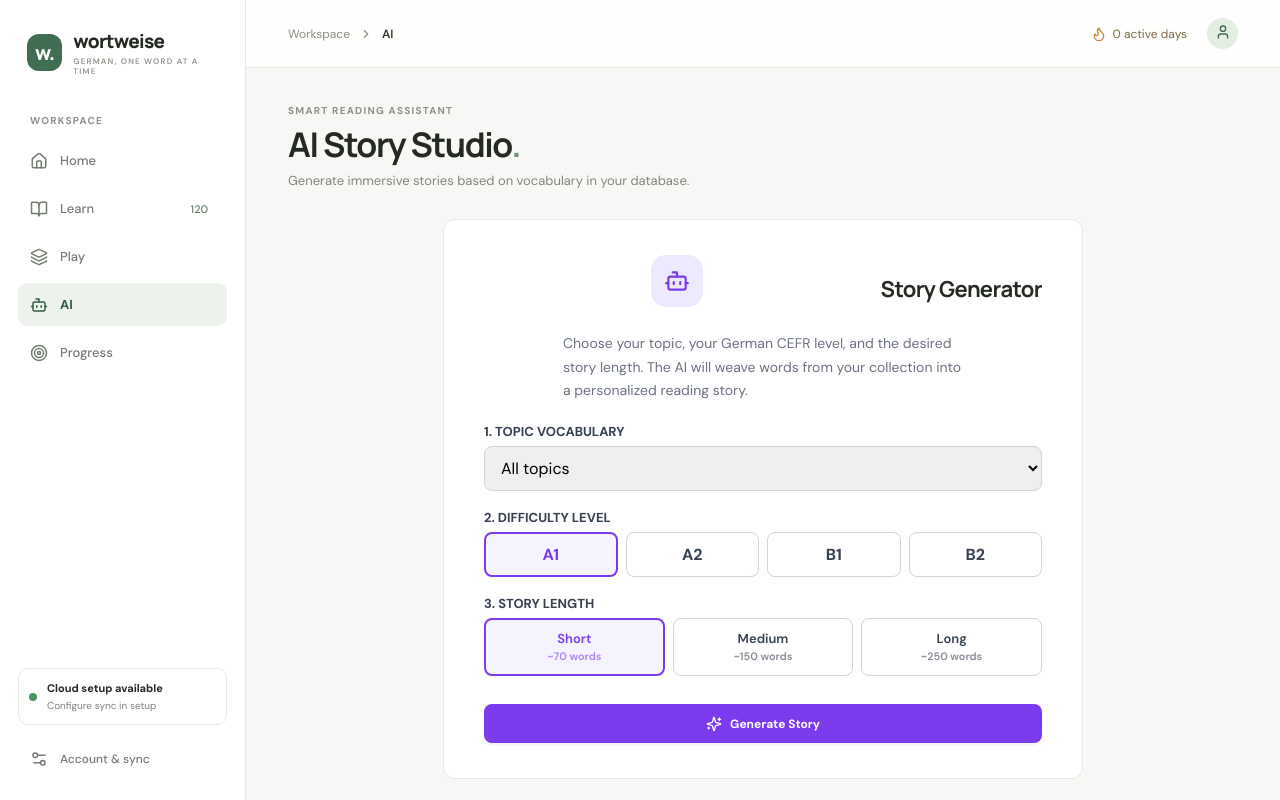
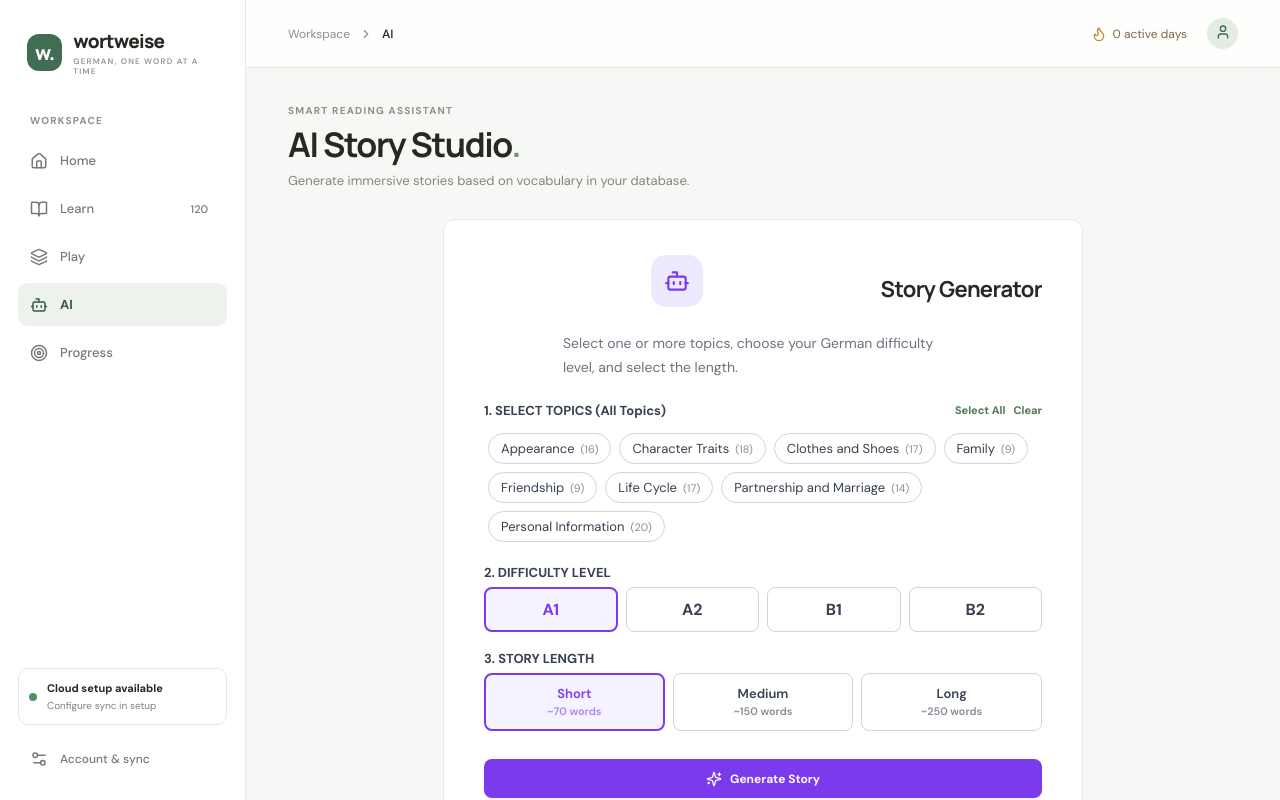
Before and after one commit to aman2a2/Germanquest, a React (Vite) app: page / in a window 1280 px wide. Both pictures are taken after a click on the button "AI". Shown: the top 800 px of the page. Built offline with nearby package versions, Linux system fonts and the light colour scheme.

Commit message:
update website x7 Ai UI

```diff
--- a/src/App.tsx
+++ b/src/App.tsx
@@ -22,7 +22,7 @@ interface GeneratedStory {
   germanText: string;
   englishTranslation: string;
   level: string;
-  topic: string;
+  topics: string[];
   wordsUsed: string[];
 }
 
@@ -101,8 +101,8 @@ export default function App() {
   const [selectedExamTopics, setSelectedExamTopics] = useState<string[]>([]);
   const [topicSubMode, setTopicSubMode] = useState<TopicExamSubMode>('de-en');
 
-  // AI Story Generator States
-  const [aiTopic, setAiTopic] = useState<string>('All topics');
+  // AI Story Generator States (Multi-Topic)
+  const [selectedAiTopics, setSelectedAiTopics] = useState<string[]>([]);
   const [aiLevel, setAiLevel] = useState<'A1' | 'A2' | 'B1' | 'B2'>('A1');
   const [aiLength, setAiLength] = useState<'Short' | 'Medium' | 'Long'>('Short');
   const [isGeneratingStory, setIsGeneratingStory] = useState(false);
@@ -367,6 +367,12 @@ export default function App() {
     );
   }
 
+  function toggleAiTopicSelection(t: string) {
+    setSelectedAiTopics(prev =>
+      prev.includes(t) ? prev.filter(item => item !== t) : [...prev, t]
+    );
+  }
+
   function startSession(size = quizSize) {
     if (autoNextTimer.current) clearTimeout(autoNextTimer.current);
     if (badgeTimer.current) clearTimeout(badgeTimer.current);
@@ -450,26 +456,26 @@ export default function App() {
     setTimeDeltaBadge(null);
   }
 
-  // AI Story Generator Demo Function (Will be replaced with Gemini/Groq in next step)
+  // AI Story Generator Demo Function (Will connect to free Gemini/Groq in next step)
   async function generateStoryAction() {
     setIsGeneratingStory(true);
     setShowEnglishTranslation(false);
 
-    const candidateWords = aiTopic === 'All topics'
-      ? words
-      : words.filter(w => w.topic === aiTopic);
-
-    const pickedWords = candidateWords.sort(() => Math.random() - 0.5).slice(0, 5);
+    const candidateWords = selectedAiTopics.length
+      ? words.filter(w => selectedAiTopics.includes(w.topic))
+      : words;
+
+    const pickedWords = candidateWords.sort(() => Math.random() - 0.5).slice(0, 6);
     const wordListText = pickedWords.map(w => w.german).join(', ');
-
-    // Simulated short response for testing UI before adding API key
+    const chosenTopicLabel = selectedAiTopics.length ? selectedAiTopics.join(', ') : 'All Topics';
+
     setTimeout(() => {
       setCurrentStory({
-        title: `Ein Tag mit ${aiTopic !== 'All topics' ? aiTopic : 'Worten'} (${aiLevel})`,
-        germanText: `Heute ist ein besonderer Tag. Wir lernen Deutsch auf dem Niveau <strong>${aiLevel}</strong>. In dieser Geschichte verwenden wir wichtige Vokabeln wie <strong>${wordListText || 'die Geduld, lernen, sprechen'}</strong>. Es macht viel Spaß, neue Sätze zu bilden und jeden Tag ein bisschen besser zu werden!`,
-        englishTranslation: `Today is a special day. We are learning German at the ${aiLevel} level. In this story, we use key vocabulary such as: ${pickedWords.map(w => `${w.german} (${w.english})`).join(', ') || 'patience, to learn, to speak'}. It is a lot of fun to create new sentences and improve a little bit every day!`,
+        title: `Ein Tag mit ${selectedAiTopics.length ? selectedAiTopics[0] : 'Worten'} (${aiLevel})`,
+        germanText: `Heute ist ein wunderschöner Tag. Wir lernen Deutsch auf dem Niveau <strong>${aiLevel}</strong>. In dieser Geschichte verwenden wir wichtige Vokabeln aus den Themen <em>${chosenTopicLabel}</em>: <strong>${wordListText || 'die Geduld, lernen, sprechen'}</strong>. Es macht viel Spaß, neue Sätze zu bilden und jeden Tag fließender zu sprechen!`,
+        englishTranslation: `Today is a wonderful day. We are learning German at the ${aiLevel} level. In this story, we use key vocabulary from: ${pickedWords.map(w => `${w.german} (${w.english})`).join(', ') || 'patience, to learn, to speak'}. It is a lot of fun to create new sentences and speak more fluently every day!`,
         level: aiLevel,
-        topic: aiTopic,
+        topics: selectedAiTopics.length ? selectedAiTopics : ['All Topics'],
         wordsUsed: pickedWords.map(w => `${w.german} = ${w.english}`)
       });
       setIsGeneratingStory(false);
@@ -1032,6 +1038,25 @@ export default function App() {
                 </div>
               </div>
             </section>
+            <section className="panel continue-panel">
+              <div className="panel-head">
+                <div>
+                  <div className="eyebrow">PICK UP WHERE YOU LEFT OFF</div>
+                  <h2>Explore your vocabulary</h2>
+                </div>
+                <button className="text-button" onClick={() => setTab('Learn')}>View all words <ChevronRight size={15} /></button>
+              </div>
+              <div className="topic-grid">
+                {topics.filter(t => t !== 'All topics').slice(0, 4).map((t, i) => (
+                  <button className="topic-card" key={t} onClick={() => { setTopic(t); setTab('Learn'); }}>
+                    <span className={`topic-number tone-${i % 4}`}>0{i + 1}</span>
+                    <strong>{t}</strong>
+                    <small>{words.filter(w => w.topic === t).length} words</small>
+                    <ChevronRight size={16} />
+                  </button>
+                ))}
+              </div>
+            </section>
           </>}
 
           {tab === 'Learn' && <>
@@ -1100,7 +1125,7 @@ export default function App() {
             </div>
           </>}
 
-          {/* AI STUDIO TAB */}
+          {/* AI STUDIO TAB (MULTI-TOPIC SELECTION) */}
           {tab === 'AI' && (
             <div className="page-content" style={{ padding: 0 }}>
               <div className="page-title-row">
@@ -1118,20 +1143,69 @@ export default function App() {
                     <h2 style={{ margin: 0 }}>Story Generator</h2>
                   </div>
                   <p style={{ color: '#6b7280', fontSize: '14px', marginBottom: '20px' }}>
-                    Choose your topic, your German CEFR level, and the desired story length. The AI will weave words from your collection into a personalized reading story.
+                    Select one or more topics, choose your German difficulty level, and select the length.
                   </p>
 
                   <div style={{ display: 'flex', flexDirection: 'column', gap: '18px' }}>
-                    {/* Step 1: Topic */}
+                    {/* Step 1: Multi-Topic Selection Checkboxes */}
                     <div>
-                      <strong style={{ fontSize: '13px', color: '#374151', display: 'block', marginBottom: '6px' }}>1. TOPIC VOCABULARY</strong>
-                      <select
-                        value={aiTopic}
-                        onChange={e => setAiTopic(e.target.value)}
-                        style={{ width: '100%', padding: '10px 12px', borderRadius: '8px', border: '1px solid #d1d5db' }}
-                      >
-                        {topics.map(t => <option key={t} value={t}>{t}</option>)}
-                      </select>
+                      <div style={{ display: 'flex', justifyContent: 'space-between', alignItems: 'center', marginBottom: '8px' }}>
+                        <strong style={{ fontSize: '13px', color: '#374151' }}>1. SELECT TOPICS ({selectedAiTopics.length ? `${selectedAiTopics.length} selected` : 'All Topics'})</strong>
+                        <div style={{ display: 'flex', gap: '8px' }}>
+                          <button
+                            type="button"
+                            className="text-button"
+                            onClick={() => setSelectedAiTopics([...availableTopics])}
+                          >
+                            Select All
+                          </button>
+                          <button
+                            type="button"
+                            className="text-button"
+                            onClick={() => setSelectedAiTopics([])}
+                          >
+                            Clear
+                          </button>
+                        </div>
+                      </div>
+
+                      <div style={{
+                        display: 'flex',
+                        flexWrap: 'wrap',
+                        gap: '8px',
+                        maxHeight: '160px',
+                        overflowY: 'auto',
+                        padding: '4px'
+                      }}>
+                        {availableTopics.map(t => {
+                          const count = words.filter(w => w.topic === t).length;
+                          const isSelected = selectedAiTopics.includes(t);
+                          return (
+                            <button
+                              key={t}
+                              type="button"
+                              onClick={() => toggleAiTopicSelection(t)}
+                              style={{
+                                padding: '6px 12px',
+                                borderRadius: '20px',
+                                border: isSelected ? '1px solid #7c3aed' : '1px solid #d1d5db',
+                                background: isSelected ? '#f5f3ff' : '#ffffff',
+                                color: isSelected ? '#7c3aed' : '#374151',
+                                fontWeight: isSelected ? 600 : 400,
+                                fontSize: '13px',
+                                cursor: 'pointer',
+                                display: 'flex',
+                                alignItems: 'center',
+                                gap: '6px'
+                              }}
+                            >
+                              {isSelected && <Check size={14} />}
+                              <span>{t}</span>
+                              <small style={{ opacity: 0.6 }}>({count})</small>
+                            </button>
+                          );
+                        })}
+                      </div>
                     </div>
 
                     {/* Step 2: CEFR Level */}
@@ -1205,9 +1279,11 @@ export default function App() {
                 /* STORY READER CARD */
                 <div className="panel" style={{ maxWidth: '680px', margin: '0 auto', textAlign: 'left', lineHeight: '1.7' }}>
                   <div style={{ display: 'flex', justifyContent: 'space-between', alignItems: 'center', marginBottom: '16px' }}>
-                    <div style={{ display: 'flex', gap: '8px', alignItems: 'center' }}>
+                    <div style={{ display: 'flex', gap: '8px', alignItems: 'center', flexWrap: 'wrap' }}>
                       <span className="topic-pill" style={{ background: '#f5f3ff', color: '#7c3aed' }}>Level: {currentStory.level}</span>
-                      <span className="topic-pill">{currentStory.topic}</span>
+                      {currentStory.topics.map((t, idx) => (
+                        <span key={idx} className="topic-pill">{t}</span>
+                      ))}
                     </div>
                     <button className="button secondary" onClick={() => setCurrentStory(null)}>
                       <X size={16} /> New Story
```
